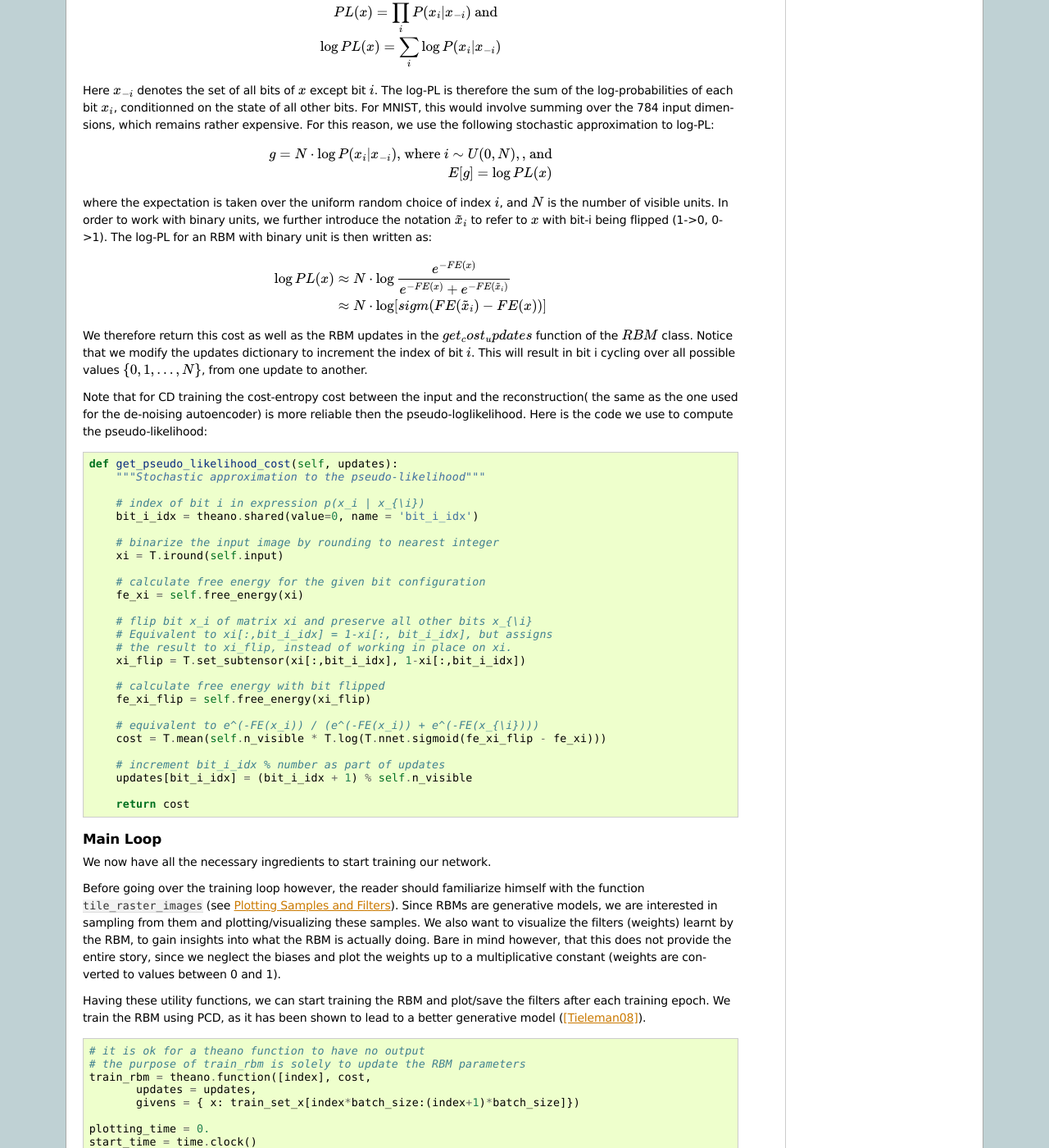
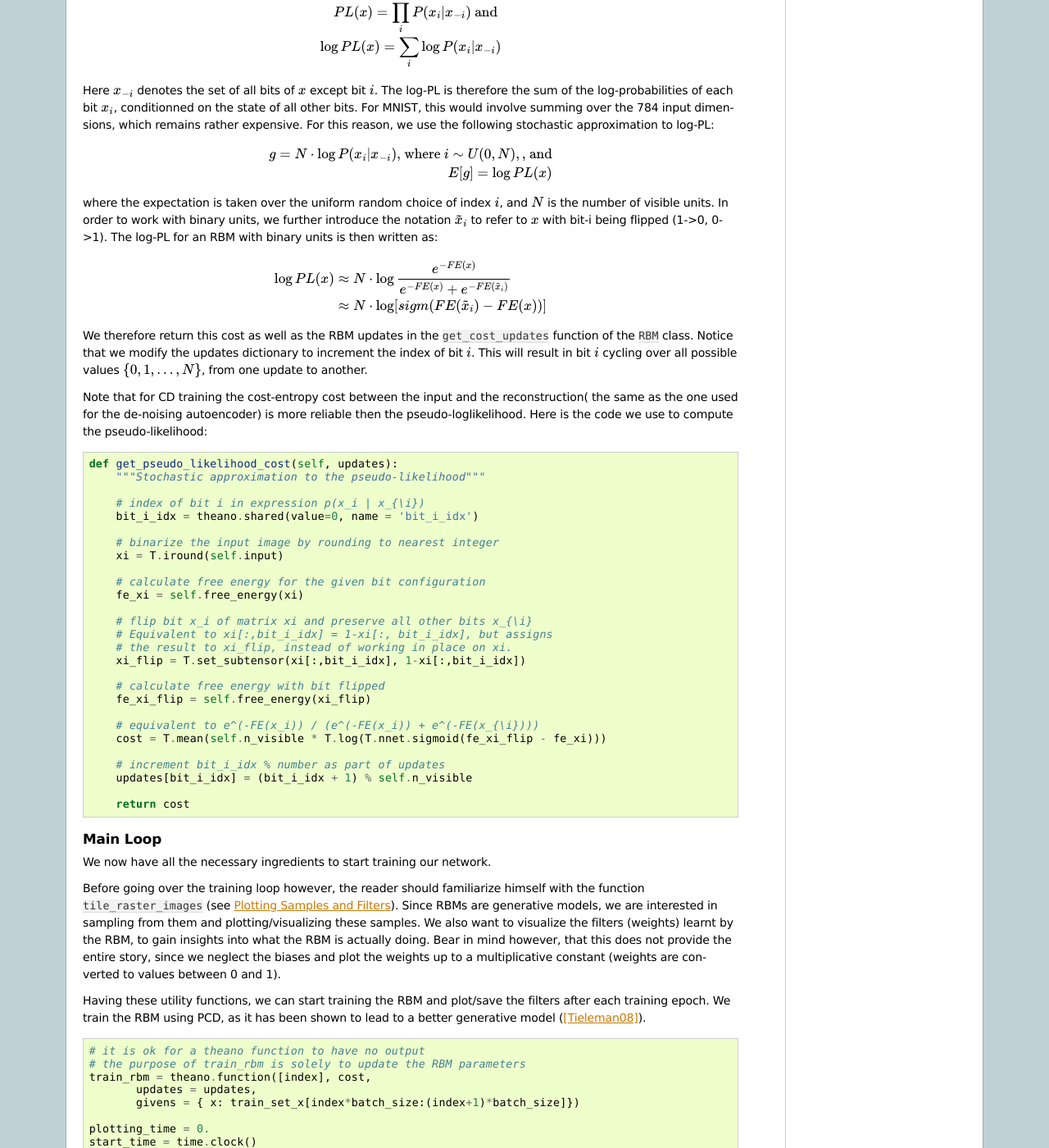
Before and after one commit to lisa-lab/DeepLearningTutorials, a Sphinx documentation site: the page built from doc/rbm.txt, in a window 1280 px wide and 1400 px high, scrolled down 8971 px. Shown: the whole window at 82% size. Built offline with Sphinx 7.4.7, drawn with Linux system fonts in a browser that asks for light colours; formulas are drawn with MathJax 3.

Commit message:
spelling, grammar, formatting fixes

```diff
--- a/doc/mlp.txt
+++ b/doc/mlp.txt
@@ -175,7 +175,7 @@ both upward (activations flowing from inputs to outputs) and backward
         self.b = theano.shared(value= b_values, name ='b')
 
 
-Note that we used a given non linear function as the activation function of the hidden layer. By default this is ``tanh``, but in many cases we might want
+Note that we used a given non-linear function as the activation function of the hidden layer. By default this is ``tanh``, but in many cases we might want
 to use something else.
 
 .. code-block:: python
--- a/doc/rbm.txt
+++ b/doc/rbm.txt
@@ -663,7 +663,7 @@ log-PL:
 where the expectation is taken over the uniform random choice of index :math:`i`,
 and :math:`N` is the number of visible units. In order to work with binary
 units, we further introduce the notation :math:`\tilde{x}_i` to refer to
-:math:`x` with bit-i being flipped (1->0, 0->1). The log-PL for an RBM with binary unit is
+:math:`x` with bit-i being flipped (1->0, 0->1). The log-PL for an RBM with binary units is
 then written as:
 
 .. math::
@@ -671,9 +671,9 @@ then written as:
        \frac {e^{-FE(x)}} {e^{-FE(x)} + e^{-FE(\tilde{x}_i)}} \\
     &\approx N \cdot \log[ sigm (FE(\tilde{x}_i) - FE(x)) ]
 
-We therefore return this cost as well as the RBM updates in the  `get_cost_updates` function of the `RBM` class.
+We therefore return this cost as well as the RBM updates in the  ``get_cost_updates`` function of the ``RBM`` class.
 Notice that we modify the updates dictionary to increment the
-index of bit :math:`i`. This will result in bit i cycling over all possible
+index of bit :math:`i`. This will result in bit :math:`i` cycling over all possible
 values :math:`\{0,1,...,N\}`, from one update to another.
 
 Note that for CD training the cost-entropy cost between the input and the
@@ -721,7 +721,7 @@ himself with the function ``tile_raster_images`` (see :ref:`how-to-plot`). Since
 RBMs are generative models, we are interested in sampling from them and
 plotting/visualizing these samples. We also want to visualize the filters
 (weights) learnt by the RBM, to gain insights into what the RBM is actually
-doing. Bare in mind however, that this does not provide the entire story,
+doing. Bear in mind however, that this does not provide the entire story,
 since we neglect the biases and plot the weights up to a multiplicative
 constant (weights are converted to values between 0 and 1).
 
```
